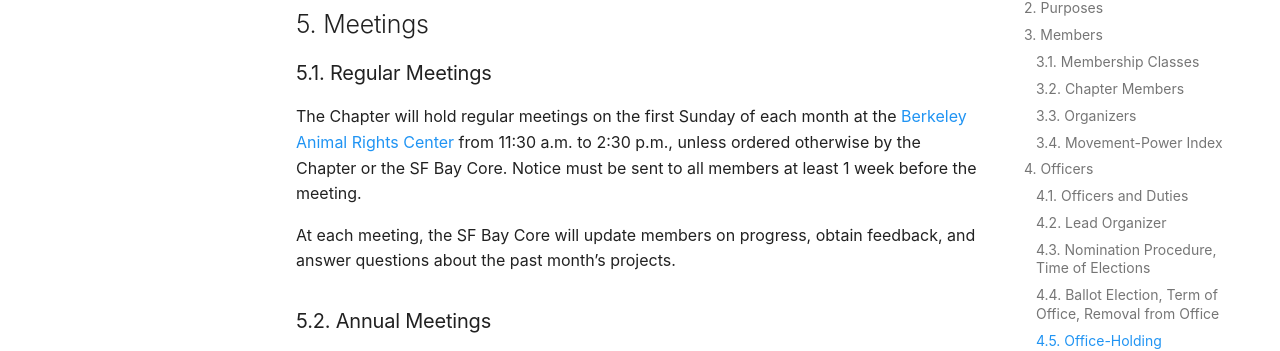
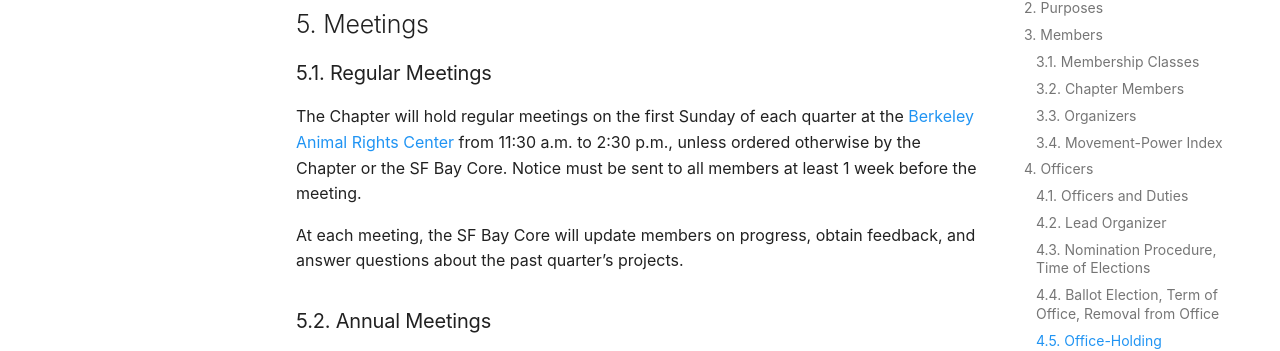
Before and after one commit to dxe/dxesf-docs, an MkDocs documentation site: the page built from docs/index.md, in a window 1280 px wide and 900 px high, scrolled down 2690 px. Shown: the part 154-505 px from the top of the window. Built offline with MkDocs 1.6.1 and Material for MkDocs 9.7.7, drawn with Linux system fonts in a browser that asks for light colours; some web fonts are replaced; comment, search, counter and statistics services are not loaded.

Commit message:
change Chapter Meeting to quarterly
Moved by Paul P.

```diff
--- a/docs/index.md
+++ b/docs/index.md
@@ -81,10 +81,10 @@ A member cannot hold more than 1 office at a time.
 
 ### 5.1. Regular Meetings
 
-The Chapter will hold regular meetings on the first Sunday of each month at the [Berkeley Animal Rights Center](https://goo.gl/maps/qSLSR5QXyxJ49ASF6) from 11:30 a.m. to 2:30 p.m., unless ordered otherwise by the Chapter or the SF Bay Core.
+The Chapter will hold regular meetings on the first Sunday of each quarter at the [Berkeley Animal Rights Center](https://goo.gl/maps/qSLSR5QXyxJ49ASF6) from 11:30 a.m. to 2:30 p.m., unless ordered otherwise by the Chapter or the SF Bay Core.
 Notice must be sent to all members at least 1 week before the meeting.
 
-At each meeting, the SF Bay Core will update members on progress, obtain feedback, and answer questions about the past month's projects.
+At each meeting, the SF Bay Core will update members on progress, obtain feedback, and answer questions about the past quarter's projects.
 
 ### 5.2. Annual Meetings
 
```
